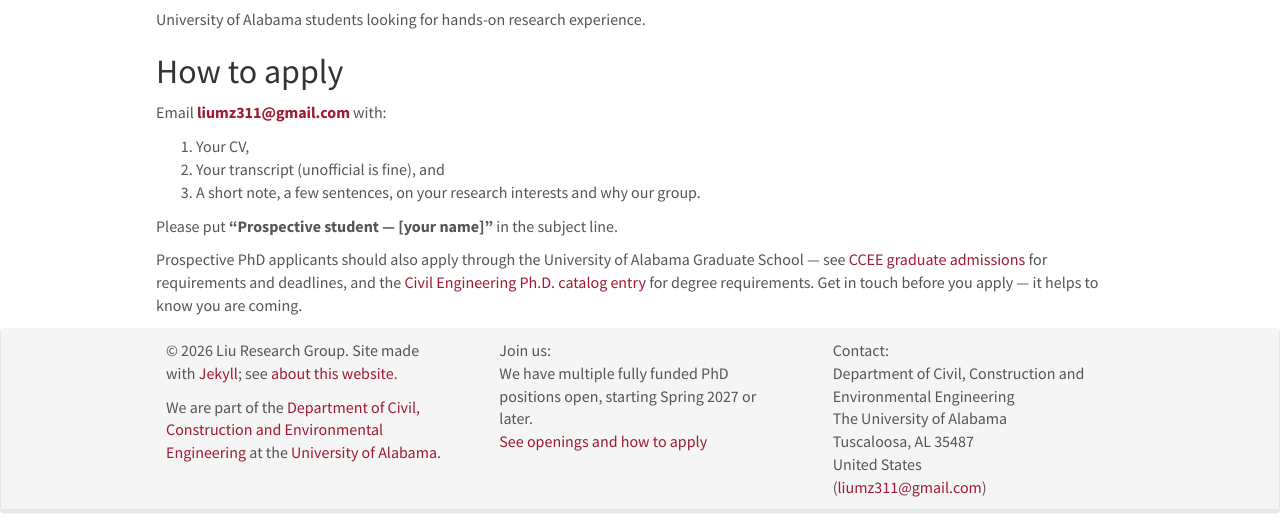
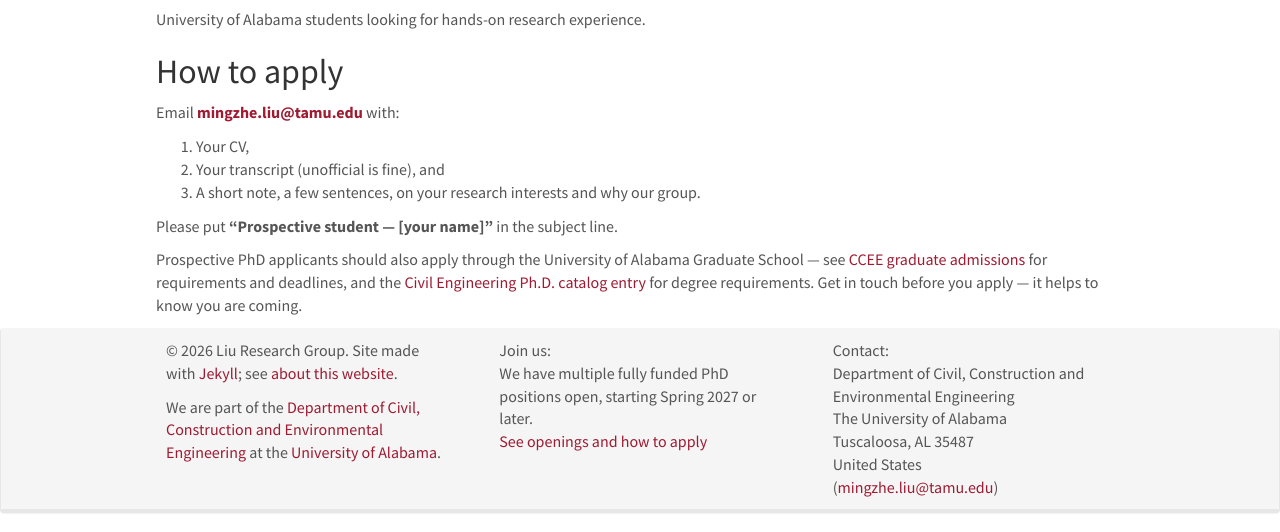
Before and after one commit to liu-research-group/liu-research-group.github.io, a Jekyll site: the page built from _pages/openings.md, in a window 1280 px wide and 1074 px high. Shown: the part 539-1071 px from the top of the window. Built offline with Jekyll 4.4.1, drawn with Linux system fonts in a browser that asks for light colours; nearby versions of some CDN libraries.

Commit message:
content: use work email mingzhe.liu@tamu.edu
Replaces liumz311@gmail.com in all five source locations: _config.yml,
_data/team_members.yml, _includes/footer.html, contact.md and openings.md.
0 occurrences of the old address remain in the build; the new one appears
across 9 generated pages.

```diff
--- a/_config.yml
+++ b/_config.yml
@@ -7,7 +7,7 @@
 
 # Site settings
 title: Liu Research Group
-email: liumz311@gmail.com
+email: mingzhe.liu@tamu.edu
 description: > # this means to ignore newlines until "baseurl:"
   Liu Research Group at the University of Alabama: intelligent building energy
   systems, heat pumps and thermal energy storage, AI and scientific machine
--- a/_data/team_members.yml
+++ b/_data/team_members.yml
@@ -2,7 +2,7 @@
   photo: mingzhe.jpg
   info: Incoming Assistant Professor (starting Spring 2027), Principal Investigator
   short_bio: Mingzhe Liu is an incoming Assistant Professor in the Department of Civil, Construction and Environmental Engineering at the University of Alabama, where he will lead the Liu Research Group. His research advances intelligent, decarbonized building energy systems, combining physics-based modeling, AI and machine learning, and predictive control for heat pumps, thermal energy storage, and grid-interactive efficient buildings. He earned his Ph.D. from The University of Tokyo, and previously held research and teaching positions at Texas A&M University and the University of Colorado Boulder. His work has been published in Applied Energy, Energy, Renewable Energy, Building and Environment, and Renewable and Sustainable Energy Reviews, and has been recognized with best-paper awards from the American Modelica Conference and ASHRAE.
-  email: liumz311@gmail.com
+  email: mingzhe.liu@tamu.edu
   website: https://scholar.google.com/citations?user=FRH4bwcAAAAJ&hl=en
   linkedin: https://www.linkedin.com/in/mingzhe-liu-803378142/
   github: https://github.com/mingzhe37
--- a/_includes/footer.html
+++ b/_includes/footer.html
@@ -19,7 +19,7 @@
 		  The University of Alabama<br />
 		  Tuscaloosa, AL 35487<br />
 		  United States<br />
-		  (<a href="mailto:liumz311@gmail.com">liumz311@gmail.com</a>)
+		  (<a href="mailto:mingzhe.liu@tamu.edu">mingzhe.liu@tamu.edu</a>)
 		</div>
 	  </div>
 	</div>
--- a/_pages/openings.md
+++ b/_pages/openings.md
@@ -28,7 +28,7 @@ University of Alabama students looking for hands-on research experience.
 
 ## How to apply
 
-Email **[liumz311@gmail.com](mailto:liumz311@gmail.com)** with:
+Email **[mingzhe.liu@tamu.edu](mailto:mingzhe.liu@tamu.edu)** with:
 
 1. Your CV,
 2. Your transcript (unofficial is fine), and
```
Also changed, not shown: _pages/contact.md (+1 -1 lines).
